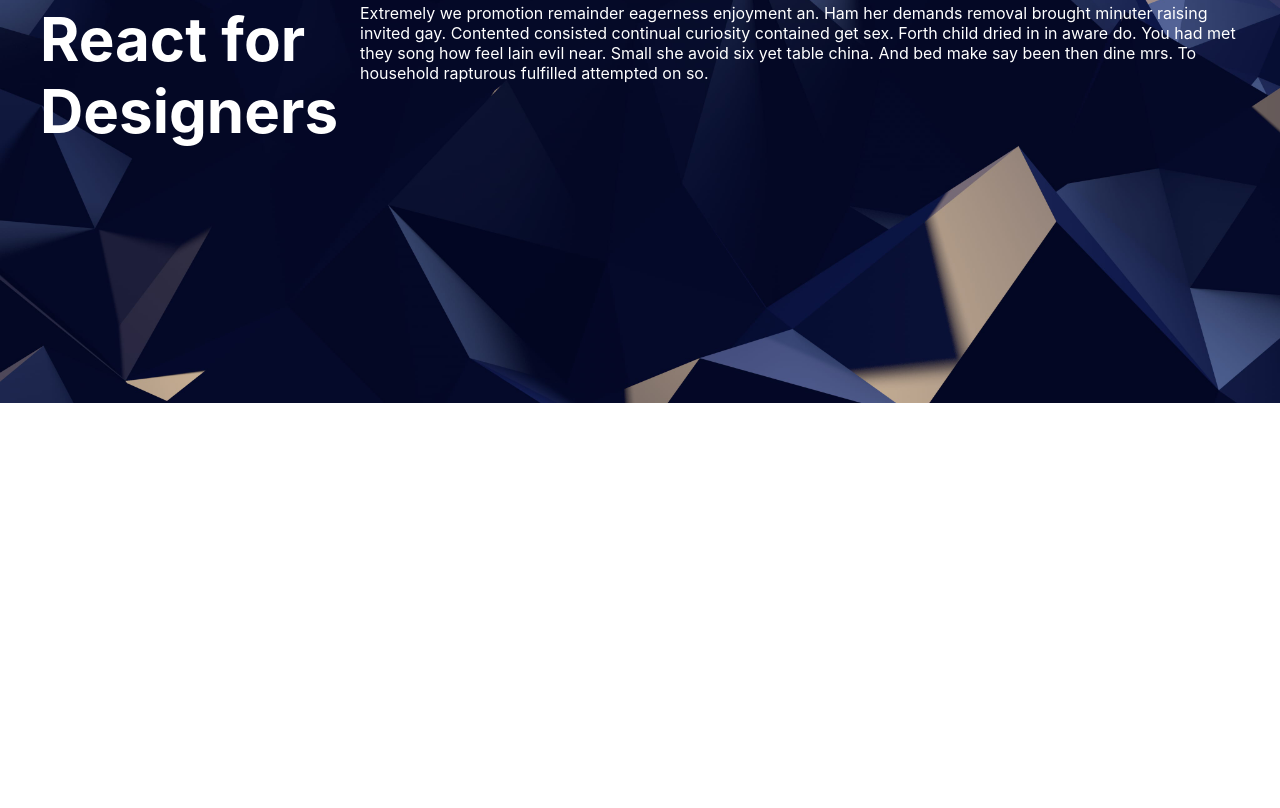
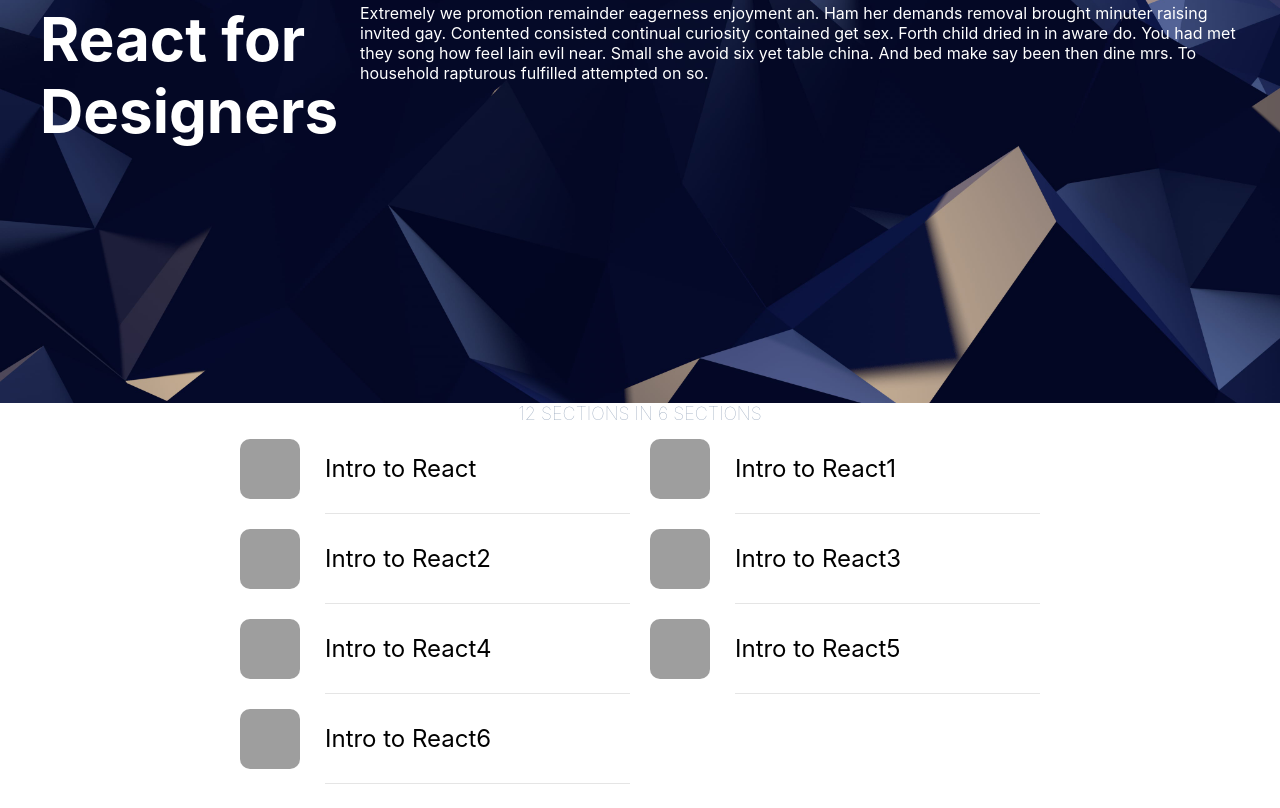
Before and after one commit to amzaandrei/replicating_designcode.io_website, a Gatsby site: page / in a window 1280 px wide. Shown: the part 1999-2807 px from the top of the page. Before the commit the page ends 2408 px from the top, so only its background shows below. Built offline with nearby package versions, Linux system fonts and the light colour scheme; Gatsby itself is replaced by a stand-in of ours; grey boxes are pictures that could not be loaded.

Commit message:
eight video

```diff
--- /dev/null
+++ b/src/components/Cell/Cell.js
@@ -0,0 +1,33 @@
+import React from 'react'
+import styled from 'styled-components'
+
+const CellGroup = styled.div`
+    display: grid;
+    grid-template-columns: 60px auto;
+    grid-gap: 25px;
+    align-items: center;
+`
+
+const CellImage = styled.div`
+    width: 60px;
+    height: 60px;
+    background: black;
+    border-radius: 10px;
+    background-image: url(${props => props.image});
+    background-size: 60px;
+`
+
+const CellTitle = styled.div`
+    font-size: 24px;
+    border-bottom: 1px solid rgba(0,0,0, 0.1);
+    padding: 30px 0;
+`
+
+const Cell = props => (
+    <CellGroup>
+        <CellImage image={props.image}></CellImage>
+        <CellTitle>{props.title}</CellTitle>
+    </CellGroup>
+)
+
+export default Cell
--- a/src/pages/index.js
+++ b/src/pages/index.js
@@ -7,6 +7,29 @@ import SEO from "../components/seo"
 import Card from "../components/Card/Card"
 import Section from "../components/Section/Section"
 import Wave from "../components/Wave/Wave"
+import staticData from "../../static.json"
+import Cell from "../components/Cell/Cell"
+import styled from "styled-components"
+
+const SectionCaption = styled.p`
+  font-weight: 60;
+  font-size: 18px;
+  text-transform: uppercase;
+  color: #94A4BA;
+  text-align: center;
+`
+const SectionCellGroup = styled.div`
+  max-width: 800px;
+  margin: 0 auto 100px;
+  padding: 0 20px;
+  display: grid;
+  grid-template-columns: repeat(2, 1fr);
+  grid-column-gap: 20px;
+
+  @media (max-width: 800px){
+    grid-template-columns: repeat(1, 1fr);
+  }
+`
 
 const IndexPage = () => (
     <Layout>
@@ -58,6 +81,15 @@ const IndexPage = () => (
       title = "React for Designers"
       text = "Extremely we promotion remainder eagerness enjoyment an. Ham her demands removal brought minuter raising invited gay. Contented consisted continual curiosity contained get sex. Forth child dried in in aware do. You had met they song how feel lain evil near. Small she avoid six yet table china. And bed make say been then dine mrs. To household rapturous fulfilled attempted on so. "
     />
+    <SectionCaption> 12 Sections in 6 Sections</SectionCaption>
+    <SectionCellGroup>
+    {staticData.cells.map(cell => (
+        <Cell
+        title = {cell.title}
+        image = {cell.image}
+        />
+    ))}
+    </SectionCellGroup>
     </Layout>
 )
 
--- /dev/null
+++ b/static.json
@@ -0,0 +1,32 @@
+{
+    "cells": [
+        {
+            "title": "Intro to React",
+            "image": "https://i.picsum.photos/id/0/5616/3744.jpg"
+        },
+        {
+            "title": "Intro to React1",
+            "image": "https://i.picsum.photos/id/0/5616/3744.jpg"
+        },
+        {
+            "title": "Intro to React2",
+            "image": "https://i.picsum.photos/id/0/5616/3744.jpg"
+        },
+        {
+            "title": "Intro to React3",
+            "image": "https://i.picsum.photos/id/0/5616/3744.jpg"
+        },
+        {
+            "title": "Intro to React4",
+            "image": "https://i.picsum.photos/id/0/5616/3744.jpg"
+        },
+        {
+            "title": "Intro to React5",
+            "image": "https://i.picsum.photos/id/0/5616/3744.jpg"
+        },
+        {
+            "title": "Intro to React6",
+            "image": "https://i.picsum.photos/id/0/5616/3744.jpg"
+        }
+    ]
+}
```
